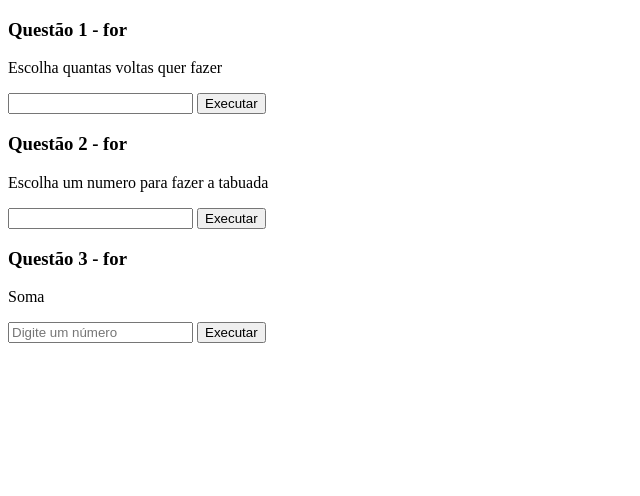
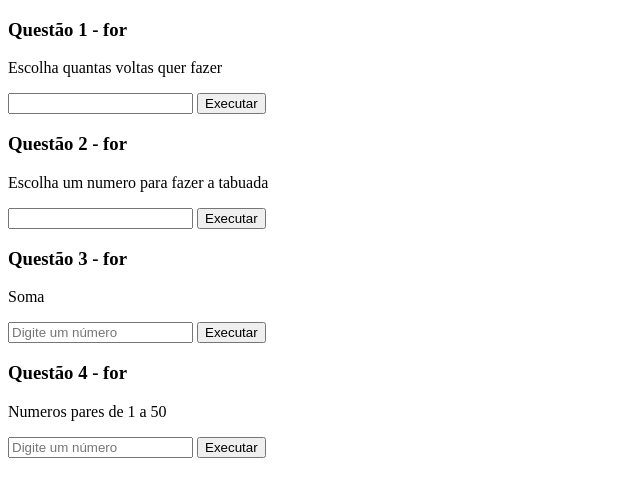
Before and after one commit to Macielsbdev/javascript-repeticoes, a plain HTML site: page index.html in a window 1280 px wide. Shown: the whole page, without its empty margins (0-640 px from the left). Drawn offline with Linux system fonts and the light colour scheme.

Commit message:
fiz a questao quatro

```diff
--- a/index.html
+++ b/index.html
@@ -11,6 +11,8 @@
         <p>Escolha quantas voltas quer fazer</p>
         <input type="text" id="voltas">
         <button onclick="contagem()">Executar</button>
+
+
     </div>
 
     <div>
@@ -32,6 +34,16 @@
     </div>
 
 
+    <div>
+        <h3>Questão 4 - for</h3>
+        <p>Numeros pares de 1 a 50</p>
+        <input type="text" id="numero" placeholder="Digite um número">
+        <button onclick="exibir()">Executar</button>
+
+
+    </div>
+
+
     <script src="index.js"></script>
 </body>
 </html>
--- a/index.js
+++ b/index.js
@@ -31,3 +31,11 @@ function soma(){
 
     alert(y)
 }
+
+
+function exibir(){
+    let numeroValue = Number(document.querySelector("#numero").value);
+    console.log(`${exibir}`);
+
+
+}
```
